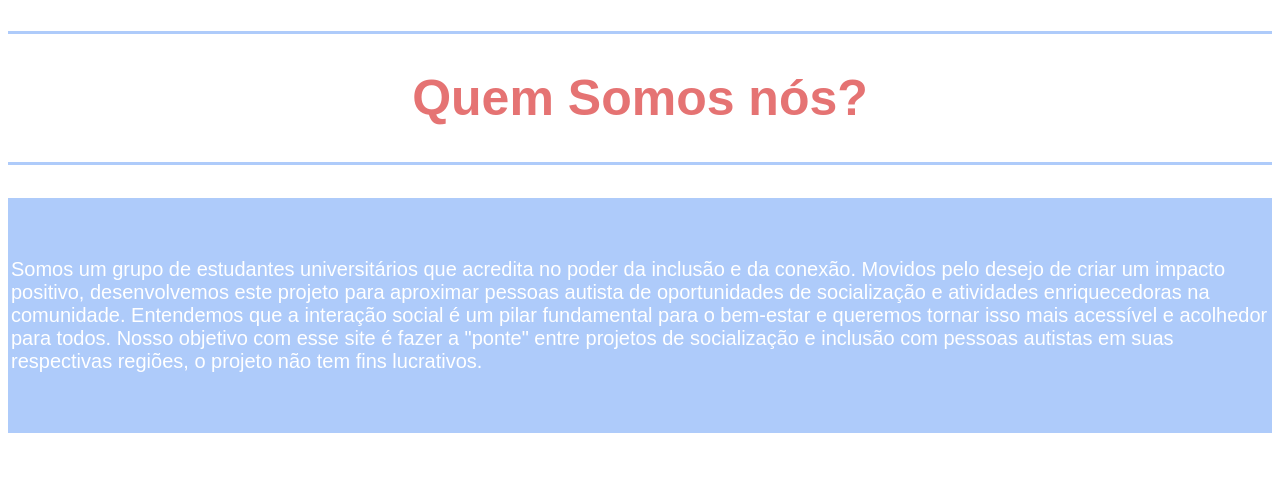
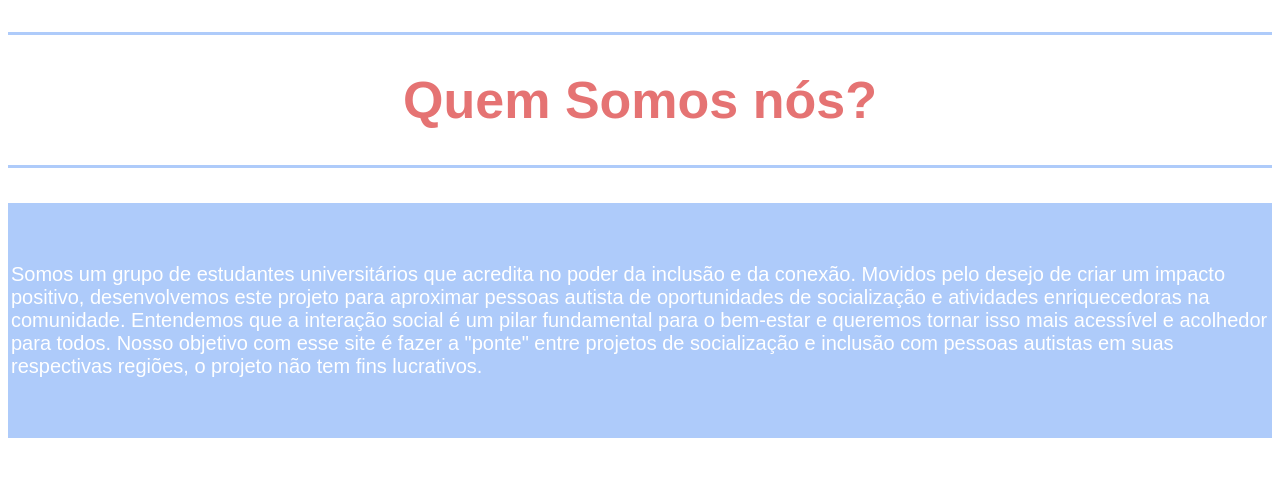
Before and after one commit to Biab14/WG, a plain HTML site: page index.html in a window 1280 px wide. Shown: the part 311-800 px from the top of the page. Drawn offline with Linux system fonts and the light colour scheme; a web font is replaced by a local one.

Commit message:
Update style.css

```diff
--- a/style.css
+++ b/style.css
@@ -27,7 +27,7 @@ body{
     border-width: 100%;
     padding-top: 35px;
     padding-bottom: 35px;
-    font-size: 50px;
+    font-size: 52px;
     display: flex;
     flex-direction: column;
     align-items: center;
```
